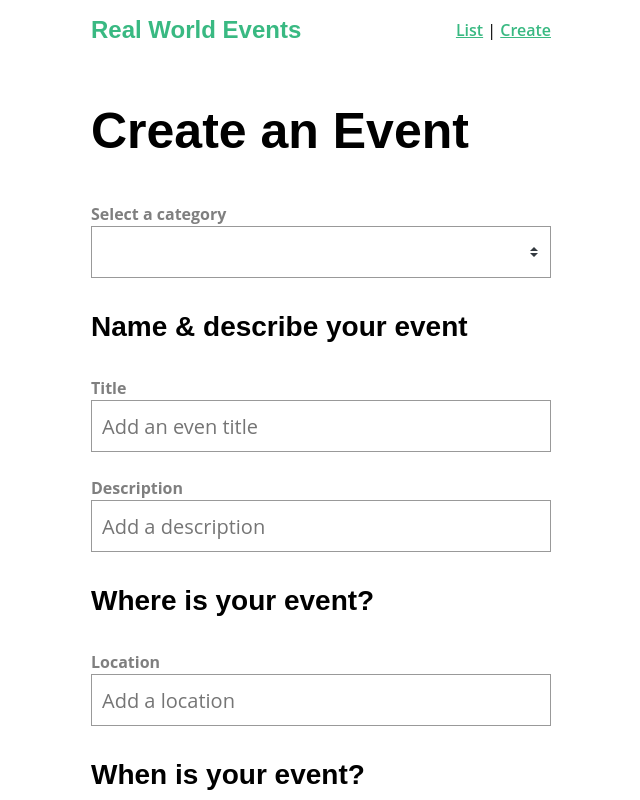
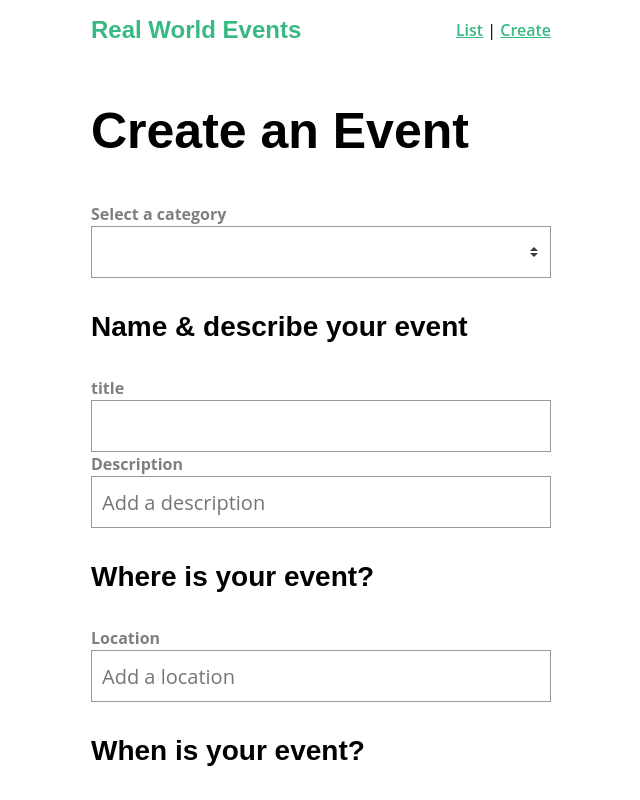
Before and after one commit to M-RAY47/real-world-vue, a Vue app: page /event/create in a window 1280 px wide. Shown: the top 800 px of the page, without its empty margins (339-979 px from the left). Built offline with nearby package versions, Linux system fonts and the light colour scheme.

Commit message:
replaceing the inputs in the create event component

```diff
--- a/src/views/EventCreate.vue
+++ b/src/views/EventCreate.vue
@@ -7,14 +7,7 @@
         <option v-for="cat in categories" :key="cat">{{ cat }}</option>
       </select>
       <h3>Name & describe your event</h3>
-      <div class="field">
-        <label>Title</label>
-        <input
-          v-model="event.title"
-          type="text"
-          placeholder="Add an even title"
-        />
-      </div>
+      <BaseInput label="title" v-model="event.title" />
       <div class="field">
         <label>Description</label>
         <input
```
